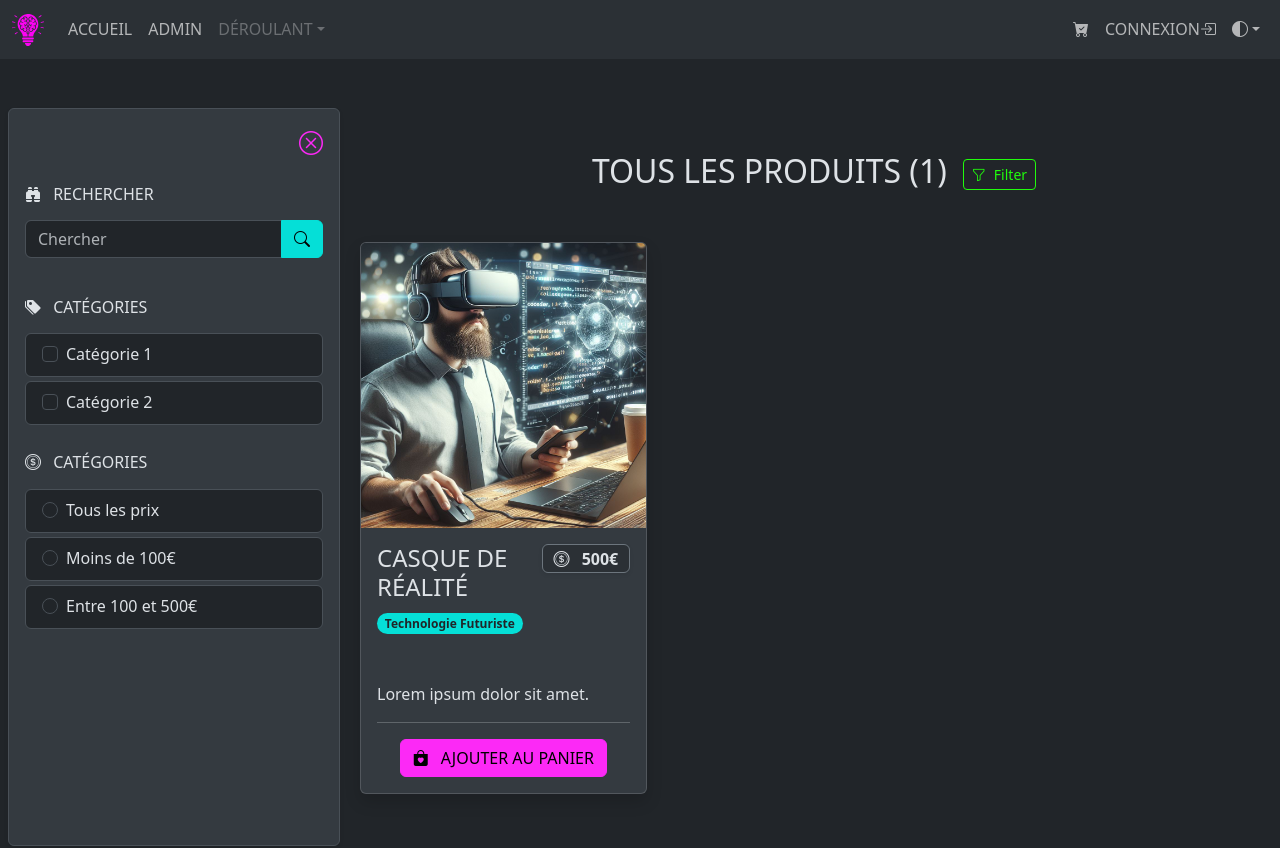
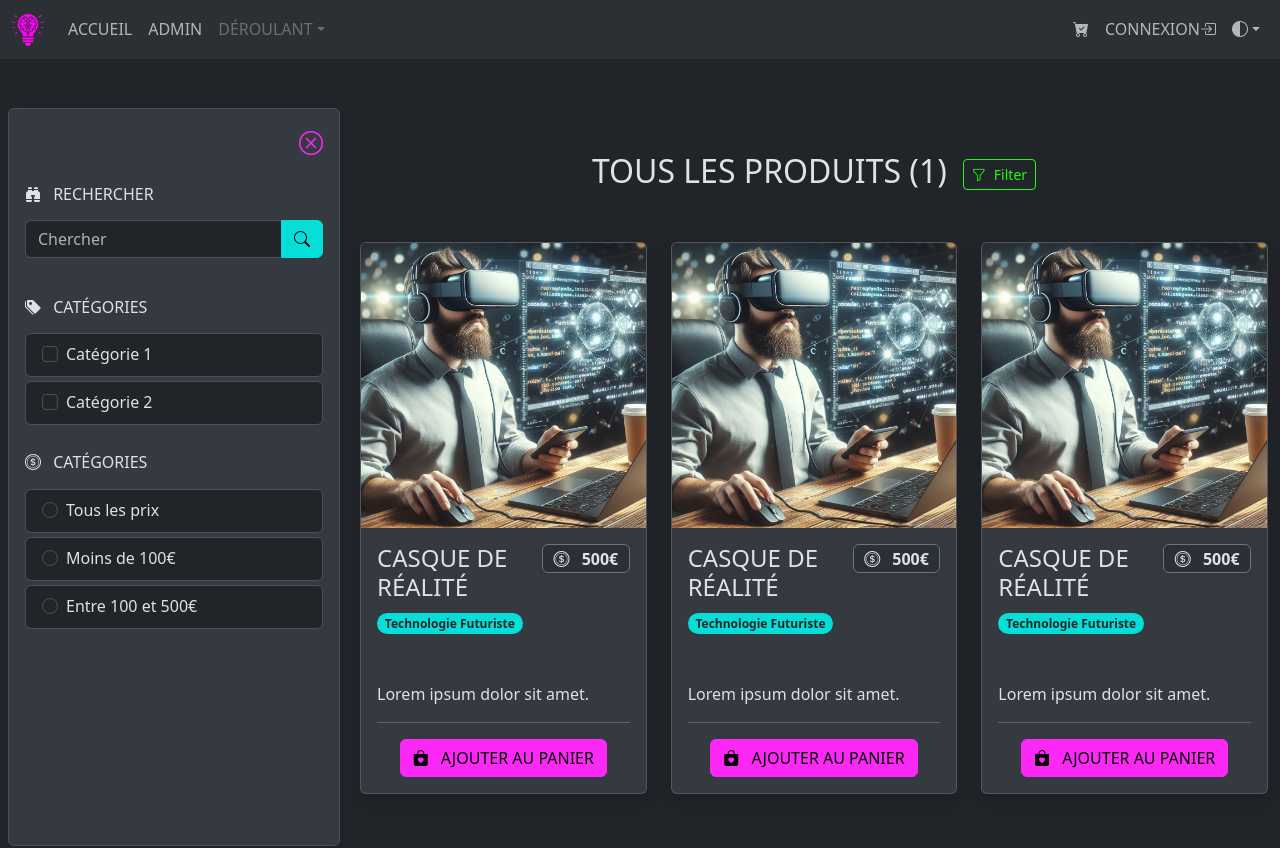
Before and after one commit to QuentinGra/Dev-Shop, a Vue app: page / in a window 1280 px wide. Shown: the top 848 px of the page. Built offline with nearby package versions, Linux system fonts and the light colour scheme.

Commit message:
modify home

```diff
--- a/src/components/ProductCard.vue
+++ b/src/components/ProductCard.vue
@@ -1,6 +1,7 @@
 <script setup lang="ts"></script>
 
 <template>
+  <div>
     <div class="card bg-body-secondary shadow mb-4">
       <img src="/products/vr_coding_headset.jpg" alt="" class="card-img-top test" />
       <div class="card-body text-start">
@@ -26,6 +27,7 @@
         </div>
       </div>
     </div>
+  </div>
 </template>
 
 <style scoped></style>
--- a/src/components/ProductList.vue
+++ b/src/components/ProductList.vue
@@ -14,9 +14,9 @@ import ProductCard from './ProductCard.vue'
         >
       </div>
       <div class="row row-cols-1 row-cols-md-2 row-cols-lg-3 g-4 mt-1">
-        <div>
-          <ProductCard />
-        </div>
+        <ProductCard />
+        <ProductCard />
+        <ProductCard />
       </div>
     </div>
   </section>
--- a/src/components/TheHeader.vue
+++ b/src/components/TheHeader.vue
@@ -14,7 +14,9 @@
       ></a>
       <nav id="navbar" class="collapse navbar-collapse">
         <ul class="navbar-nav me-auto">
-          <li class="nav-item"><a href="/" class="nav-link">Accueil</a></li>
+          <li class="nav-item">
+            <a href="/" class="nav-link">Accueil</a>
+          </li>
           <li class="nav-item"><a href="/" class="nav-link">Admin</a></li>
           <li class="nav-item dropdown">
             <a href="/" class="nav-link dropdown-toggle disabled">Déroulant</a>
```
Lines whose indentation alone changed are shown as unchanged.
